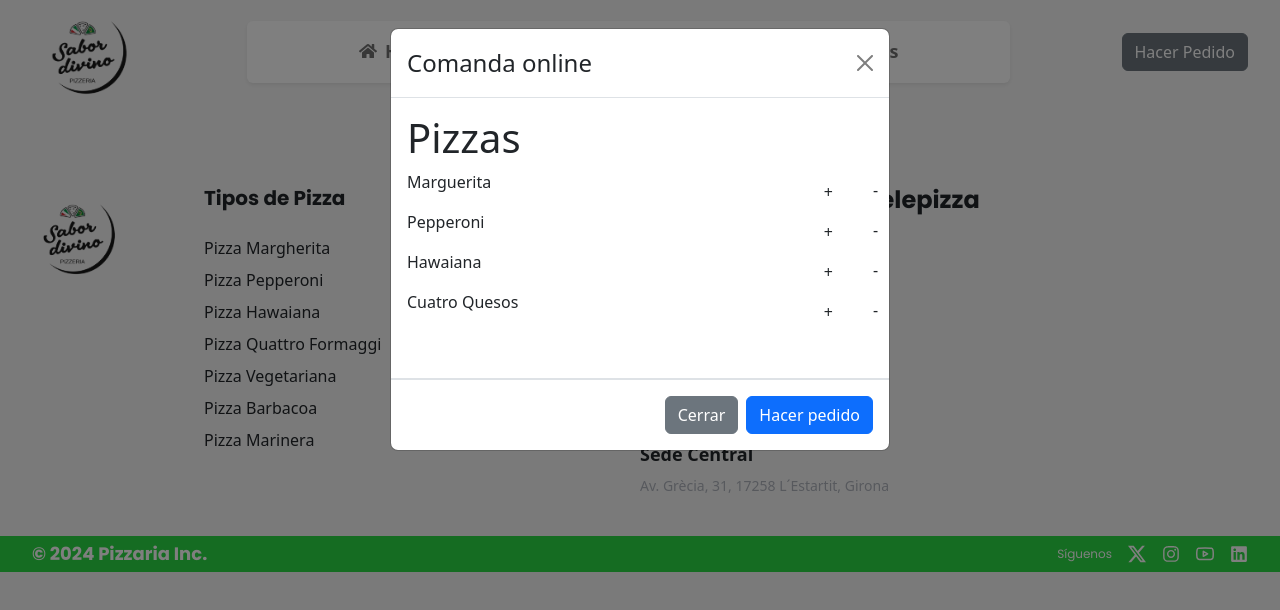
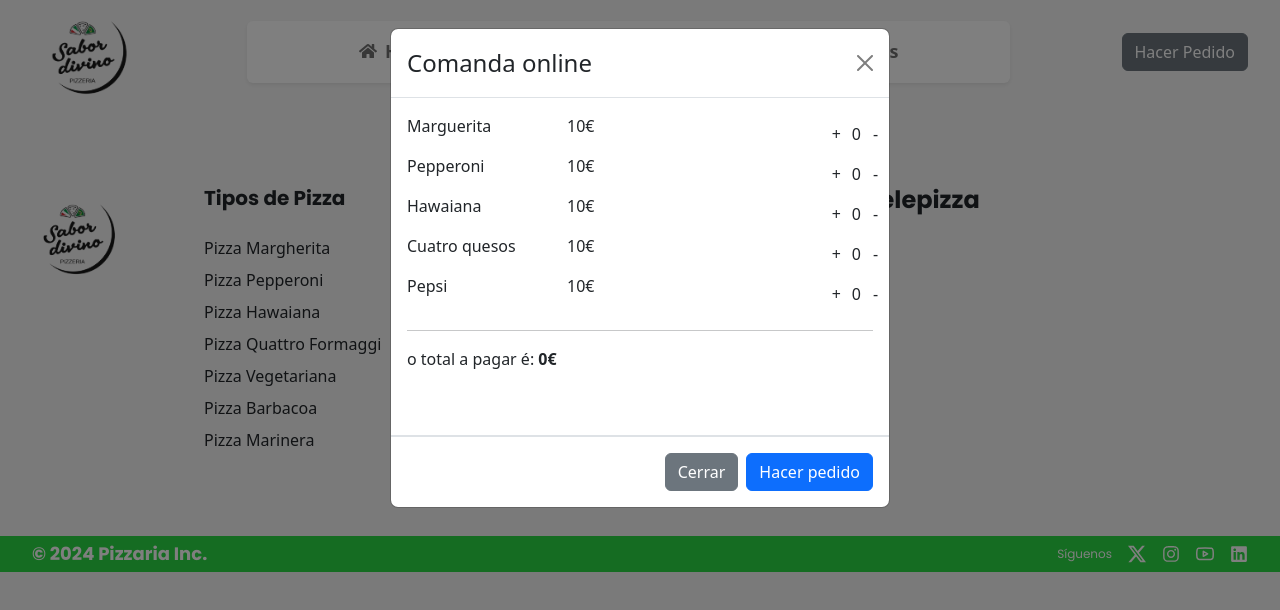
Before and after one commit to Miqueias26/pizzaria, a React (Vite) app: page /pizzaria/menu in a window 1280 px wide. Both pictures are taken after a click on the button "Hacer Pedido". Shown: the top 610 px of the page. Built offline with nearby package versions, Linux system fonts and the light colour scheme; a web font is replaced by a local one.

Commit message:
fixed update 11.0

```diff
--- a/src/components/ultilities/Orders.jsx
+++ b/src/components/ultilities/Orders.jsx
@@ -1,7 +1,7 @@
 import { useState } from "react";
 import Button from "react-bootstrap/Button";
 import Modal from "react-bootstrap/Modal";
-import OrdersPizzas from "./OrdersPizzas";
+import OrdersSystem from "./OrdersPizzas";
 
 function Orders() {
   const [show, setShow] = useState(false);
@@ -19,21 +19,8 @@ function Orders() {
           <Modal.Title>Comanda online</Modal.Title>
         </Modal.Header>
         <Modal.Body>
-          <h1>Pizzas</h1>
-          <div className="flex justify-between">
-            <p>Marguerita</p> <OrdersPizzas />
-          </div>
-          <div className="flex justify-between">
-            <p>Pepperoni</p> <OrdersPizzas />
-          </div>
-          <div className="flex justify-between">
-            <p>Hawaiana</p> <OrdersPizzas />
-          </div>
-          <div className="flex justify-between">
-            <p>Cuatro Quesos</p> <OrdersPizzas />
-          </div>
-        </Modal.Body>{" "}
-        {/*AQUI ES DONDE VA A PASAR LOS PEDIDOS CON LAS PIZZAS*/}
+          <OrdersSystem />
+        </Modal.Body>
         <Modal.Header></Modal.Header>
         <Modal.Footer>
           <Button variant="secondary" onClick={handleClose}>
--- a/src/components/ultilities/OrdersPizzas.jsx
+++ b/src/components/ultilities/OrdersPizzas.jsx
@@ -1,31 +1,95 @@
-import { span } from "framer-motion/client";
+import { div, p } from "framer-motion/client";
 import React, { useState } from "react";
 
-const OrdersPizzas = () => {
-  const [order, setOrder] = useState(0);
+{
+  /*FUNCION GENERAL DEL CODIGO */
+}
+const OrdersSystem = () => {
+  {
+    /*ARRAY QUE HACE EL USO DEL USESTATE PARA PERCORRER LOS OBJETOS CON ID, TITLE, PRECIOS E LA CUANTIDAD QUE INICIALMENTE EMPEZA EN 0 */
+  }
+  const [orders, setOrders] = useState([
+    { id: 1, title: "Marguerita", price: 10, quantity: 0 },
+    { id: 2, title: "Pepperoni", price: 10, quantity: 0 },
+    { id: 3, title: "Hawaiana", price: 10, quantity: 0 },
+    { id: 4, title: "Cuatro quesos", price: 10, quantity: 0 },
+    { id: 5, title: "Pepsi", price: 10, quantity: 0 },
+  ]);
 
-  const AddUnit = () => {
-    setOrder((Order) => Math.min(Order + 1, 9));
+  {
+    /*1º FUNCCION QUE TIENE COMO ARGUMENTO EL ID DE LOS OBJETOS E EL VALOR "CHANGE" QUE ALMACENA LOS ESTADOS DE LAS CANTIDADES DE ADICION O DISMINUICION*/
+  }
+  {
+    /*2º DESPUES DE PASAR LOS ARGUMENTOS EN UNA ARROW FUCNTION SE HACE EL USO DEL SELECTOR DE ESTADO "SETORDERS" Y COMO ARGUMENTO EL ESTADO "ORDERS"
+      TENDRÁ UNA ARROW FUNCTION QUE RECIBIRA EL VALOR ORDER COMO ARGUMENTO/*
+      3º EL ORDER DEL ARGUMENTO SIRVE COMO OBJETO DESTRACTORIN DE CADA CONPONENTE DEL OBJETO EJ: ORDER.PRICE*/
+    /* 4º EL ORDER HACE UN TEST CONDICIONAL CON LAS CLAVES ID Y CON OPERADORES CONDICIONAIS  */
+  }
+  const basketOperator = (id, change) => {
+    setOrders((orders) =>
+      orders.map((order) =>
+        order.id === id
+          ? {
+              ...order,
+              quantity:
+                Math.max(0, order.quantity + change) &&
+                Math.min(5, order.quantity + change),
+            }
+          : order
+      )
+    );
   };
-
-  const LetsRemove = () => {
-    setOrder((Order) => Math.max(Order - 1, 0));
   {
-      /*Math.max evita que fique negativo */
+    /*EL TOTAL ES RESPONSABLE POR LA SUMA GENERAL DE LOS PRODUCTOS, SE USA EL REDUCE PARA PERCORRER EL ARRAY E REDUCIR EN LA SUMA */
   }
-  };
-
+  {
+    /*COMO ARGUMENTO SE PASA UN NUEVO ARGUMENTO CON VALOR INICAL EN 0 Y EL ORDER QUE ES ARGUMENTO DE ORDERS.MAP LA SUMA SE HACE ENTRE PARENTESIS Y MULTIPLICADA EN LA CANTIDAD*/
+  }
+  const total = orders.reduce(
+    (initialValue, order) => initialValue + order.price * order.quantity,
+    0
+  );
   return (
-    <div className="flex gap-3 items-center justify-between relative">
-      <button onClick={AddUnit} className="absolute right-10 top-[10px]">
+    <div className="flex flex-col">
+      {/*COMO RETORNO DE LA LOGICA EL ORDERNS.MAP ES ACCIONADO EN CHAVES {} Y EL ORDER PASADO COMO UN ARGUMENTO SUSEQUENTE UNA ARROW FUNCTION ES ANADIDA Y ENTRE ASPAS UNA DIV CON LA KEY DEL MAP Y EL ID*/}
+      {orders.map((order) => (
+        <div key={order.id}>
+          <div className="flex justify-between">
+            <div className="flex items-center text-center relative ">
+              {/*DESTRACTORIN DE LOS TITULOS DEL OBJETO */}
+              <p className="">{order.title}</p>
+              {/*DESTRACTORIN DE PRICE DEL OBJETO */}
+              <p className="absolute left-40">{order.price}€</p>
+            </div>
+            <div className="flex items-center text-center relative">
+              {/*BUTTON INCREMENTAR QUE ACIONA LA FUNCTION BASKETOPERADOR Y QUE TINE COMO ARGUMENTO EL DESTRACTORIN DEL ID, 1*/}
+              <button
+                onClick={() => basketOperator(order.id, 1)}
+                className="absolute right-8"
+              >
                 +
               </button>
-      <div className="absolute  right-4">{order > 0 && <span>{order}</span>}</div>
-      <button onClick={LetsRemove} className="absolute ">
+              {/*DESTRACTORIN DE LA CUANTIDADE DE LOS PRODUCTOS*/}
+              <span className="absolute right-3">{order.quantity}</span>
+              {/*BUTTON DECREMENTAR QUE ACIONA LA FUNCTION BASKETOPERADOR Y QUE TINE COMO ARGUMENTO EL DESTRACTORIN DEL ID, PERO CON -1*/}
+              <button
+                onClick={() => basketOperator(order.id, -1)}
+                className="absolute"
+              >
                 -
               </button>
+            </div>
+          </div>
+        </div>
+      ))}
+      <hr />
+      <div>
+        <p>
+          o total a pagar é: <strong>{total}€</strong>
+        </p>
+      </div>
     </div>
   );
 };
 
-export default OrdersPizzas;
+export default OrdersSystem;
```
Lines whose indentation alone changed are shown as unchanged.
